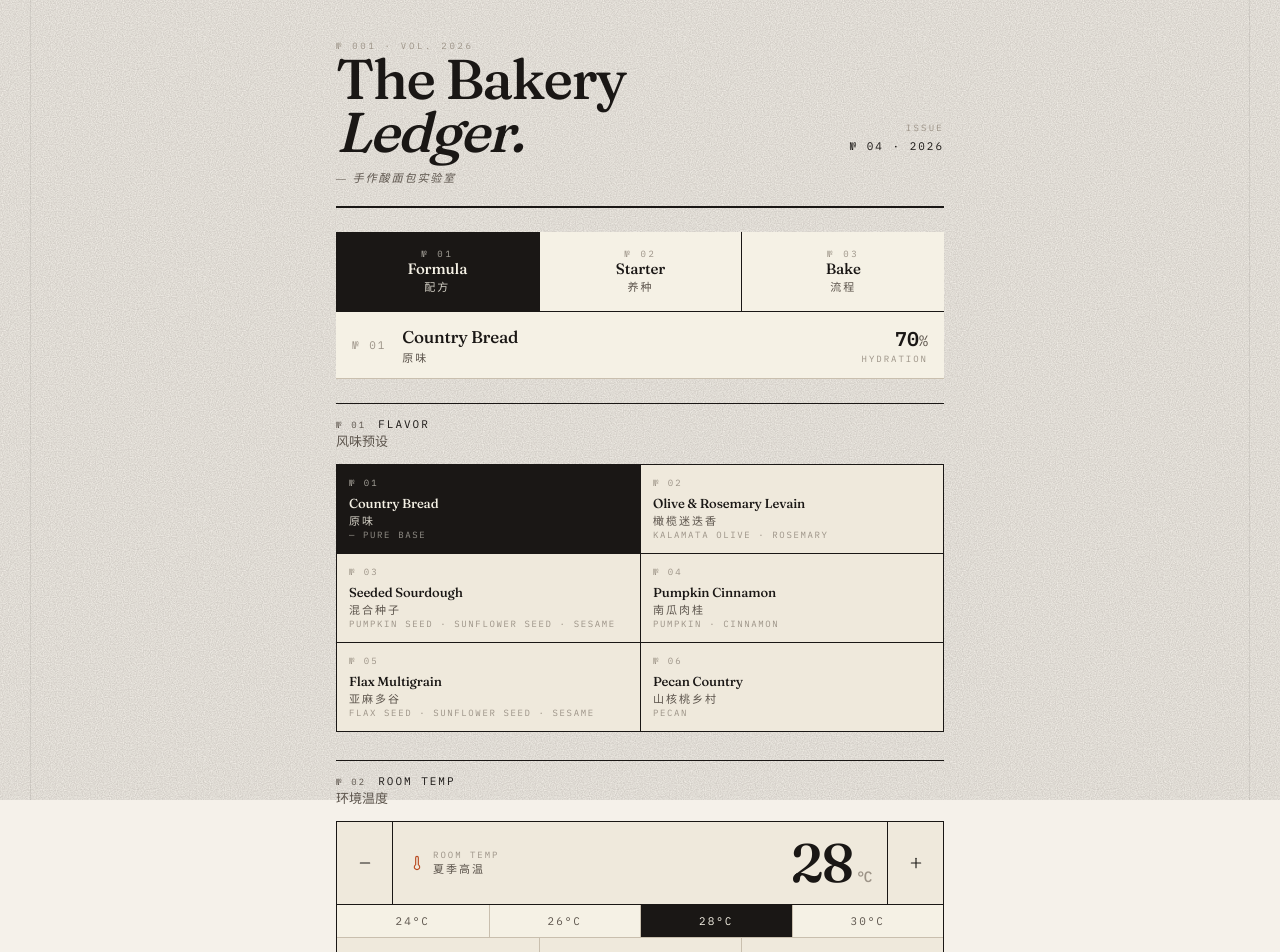
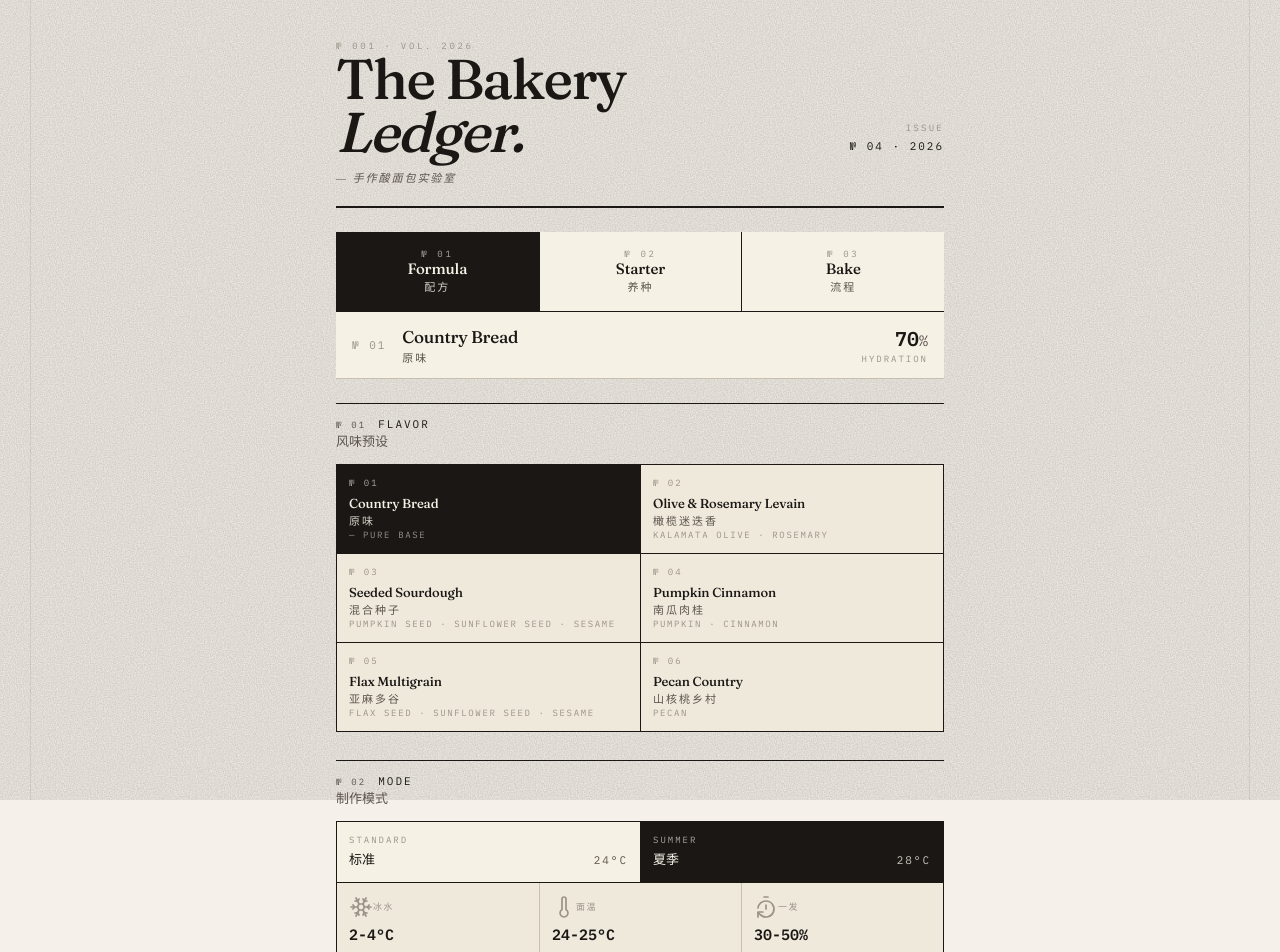
Before and after one commit to xzkitchen/sourdough-lab, a React (Vite) app: page / in a window 1280 px wide. Shown: the top 952 px of the page. Built offline with nearby package versions, Linux system fonts and the light colour scheme.

Commit message:
refactor(recipe): simplify summer baking mode

```diff
--- a/src/App.jsx
+++ b/src/App.jsx
@@ -43,7 +43,7 @@ function App() {
   const [tab, setTab] = useStickyState('formula', 'sdlv2_tab');
   const [numUnits, setNumUnits] = useStickyState(3, 'sdlv2_num_units');
   const [selected, setSelected] = useStickyState([], 'sdlv2_selected_modifiers');
-  const [roomTempC, setRoomTempC] = useStickyState(28, 'sdlv2_room_temp_c');
+  const [seasonMode, setSeasonMode] = useStickyState('summer', 'sdlv2_season_mode');
   const [seedStarter, setSeedStarter] = useStickyState(60, 'sdlv2_seed_starter');
   const [revivalMode, setRevivalMode] = useStickyState(false, 'sdlv2_revival_mode');
   const [completedList, setCompletedList] = useStickyState([], 'sdlv2_completed_steps');
@@ -57,9 +57,9 @@ function App() {
       base,
       numUnits,
       selectedModifiers: selected,
-      environment: { roomTempC },
+      environment: { mode: seasonMode },
     }),
-    [base, numUnits, selected, roomTempC]
+    [base, numUnits, selected, seasonMode]
   );
   const feed = useMemo(
     () => calculateFeed(calculated, seedStarter),
@@ -227,8 +227,8 @@ function App() {
               <FormulaTab
                 activeFlavor={activeFlavor}
                 calculated={calculated}
-                roomTempC={roomTempC}
-                onRoomTempChange={setRoomTempC}
+                seasonMode={seasonMode}
+                onSeasonModeChange={setSeasonMode}
                 onApplyFlavor={applyFlavor}
               />
             )}
@@ -284,7 +284,7 @@ function App() {
 // ── Formula Tab ─────────────────────────────────────────────
 // 注意：ActiveFlavorBar 已被抬到 App 顶层（兄弟节点），
 // 这里只渲染下方滚动区内容。
-function FormulaTab({ activeFlavor, calculated, roomTempC, onRoomTempChange, onApplyFlavor }) {
+function FormulaTab({ activeFlavor, calculated, seasonMode, onSeasonModeChange, onApplyFlavor }) {
   return (
     <div className="space-y-7">
       {/* №01 Choose flavor */}
@@ -299,10 +299,10 @@ function FormulaTab({ activeFlavor, calculated, roomTempC, onRoomTempChange, onA
 
       {/* №02 Room temperature */}
       <section>
-        <SecHead n={2} label="Room temp" zhLabel="环境温度" />
+        <SecHead n={2} label="Mode" zhLabel="制作模式" />
         <EnvironmentPanel
-          value={roomTempC}
-          onChange={onRoomTempChange}
+          mode={seasonMode}
+          onModeChange={onSeasonModeChange}
           environment={calculated.environment}
         />
       </section>
--- a/src/components/recipe/EnvironmentPanel.jsx
+++ b/src/components/recipe/EnvironmentPanel.jsx
@@ -1,108 +1,80 @@
 import React from 'react';
-import { Minus, Plus, Snowflake, Thermometer } from 'lucide-react';
+import { Snowflake, Thermometer, TimerReset } from 'lucide-react';
 
-const QUICK_TEMPS = [24, 26, 28, 30];
+const MODES = [
+  { id: 'standard', label: 'Standard', zh: '标准', meta: '24°C' },
+  { id: 'summer', label: 'Summer', zh: '夏季', meta: '28°C' },
+];
 
-export function EnvironmentPanel({ value, onChange, environment }) {
-  const roomTempC = environment?.roomTempC ?? value;
-  const targetWaterTempC = environment?.targetWaterTempC ?? 18;
-  const targetDoughTempC = environment?.targetDoughTempC ?? 26;
-  const bulkRiseTarget = environment?.bulkRiseTarget ?? '50-75%';
-  const label = environment?.label ?? '标准室温';
+export function EnvironmentPanel({ mode, onModeChange, environment }) {
+  const activeMode = environment?.mode || mode || 'standard';
+  const actions = environment?.actions || [];
   const factor = environment?.fermentationFactor ?? 1;
-
-  const setTemp = (next) => onChange(Math.max(16, Math.min(34, next)));
+  const timePct = Math.round(factor * 100);
 
   return (
     <div className="border border-ink bg-surface">
-      <div className="grid grid-cols-[48px_1fr_48px] sm:grid-cols-[56px_1fr_56px] border-b border-ink">
-        <button
-          type="button"
-          onClick={() => setTemp(roomTempC - 1)}
-          aria-label="降低室温"
-          className="min-h-[48px] border-r border-ink flex items-center justify-center hover:bg-sunken active:bg-sunken transition-colors duration-fast cursor-pointer"
-        >
-          <Minus className="size-4" strokeWidth={1.7} />
-        </button>
-        <div className="px-3 sm:px-4 py-3 flex items-center justify-between gap-3 min-w-0">
-          <div className="flex items-center gap-2 min-w-0">
-            <Thermometer className="size-4 text-accent shrink-0" strokeWidth={1.7} />
-            <div className="min-w-0">
-              <div className="font-mono text-2xs text-faint uppercase tracking-[0.22em] truncate">
-                Room temp
-              </div>
-              <div className="font-zh text-xs text-muted mt-0.5 truncate">{label}</div>
-            </div>
-          </div>
-          <div className="font-display font-medium text-3xl sm:text-4xl text-ink leading-none tabular-nums whitespace-nowrap">
-            {roomTempC}
-            <span className="font-mono text-sm sm:text-base text-faint ml-1">°C</span>
-          </div>
-        </div>
-        <button
-          type="button"
-          onClick={() => setTemp(roomTempC + 1)}
-          aria-label="提高室温"
-          className="min-h-[48px] border-l border-ink flex items-center justify-center hover:bg-sunken active:bg-sunken transition-colors duration-fast cursor-pointer"
-        >
-          <Plus className="size-4" strokeWidth={1.7} />
-        </button>
-      </div>
-
-      <div className="grid grid-cols-4 border-b border-line-soft">
-        {QUICK_TEMPS.map((temp) => {
-          const active = temp === roomTempC;
+      <div className="grid grid-cols-2 border-b border-ink">
+        {MODES.map((item, i) => {
+          const active = item.id === activeMode;
           return (
             <button
-              key={temp}
+              key={item.id}
               type="button"
-              onClick={() => setTemp(temp)}
+              onClick={() => onModeChange(item.id)}
               aria-pressed={active}
               className={[
-                'py-2 font-mono text-xs tabular-nums transition-colors duration-fast cursor-pointer',
-                temp > QUICK_TEMPS[0] ? 'border-l border-line-soft' : '',
-                active ? 'bg-ink text-bg' : 'bg-bg text-muted hover:bg-sunken active:bg-sunken',
+                'px-3 py-3 text-left transition-colors duration-fast cursor-pointer',
+                i > 0 ? 'border-l border-ink' : '',
+                active ? 'bg-ink text-bg' : 'bg-bg text-ink hover:bg-sunken active:bg-sunken',
               ].join(' ')}
             >
-              {temp}°C
+              <div className={['font-mono text-2xs uppercase tracking-[0.22em]', active ? 'opacity-65' : 'text-faint'].join(' ')}>
+                {item.label}
+              </div>
+              <div className="flex items-baseline justify-between gap-2 mt-1">
+                <span className="font-zh text-sm font-medium">{item.zh}</span>
+                <span className={['font-mono text-xs tabular-nums', active ? 'opacity-80' : 'text-muted'].join(' ')}>
+                  {item.meta}
+                </span>
+              </div>
             </button>
           );
         })}
       </div>
 
       <div className="grid grid-cols-3 divide-x divide-line-soft">
-        <Metric
-          icon={<Snowflake className="size-3.5" strokeWidth={1.7} />}
-          label="Ice water"
-          value={`${targetWaterTempC}-${targetWaterTempC + 2}°C`}
-          zh="水温"
-        />
-        <Metric
-          label="Dough"
-          value={`${targetDoughTempC}-${targetDoughTempC + 1}°C`}
-          zh="面温"
-        />
-        <Metric
-          label={`${Math.round(factor * 100)}% time`}
-          value={bulkRiseTarget}
-          zh="一发体积"
-        />
+        <Metric icon={<Snowflake className="size-3.5" strokeWidth={1.7} />} item={actions[0]} />
+        <Metric icon={<Thermometer className="size-3.5" strokeWidth={1.7} />} item={actions[1]} />
+        <Metric icon={<TimerReset className="size-3.5" strokeWidth={1.7} />} item={actions[2]} />
+      </div>
+
+      <div className="border-t border-line-soft px-3 py-2 flex items-baseline justify-between gap-3">
+        <div className="font-mono text-2xs text-faint uppercase tracking-[0.20em]">
+          Formula
+        </div>
+        <div className="font-zh text-xs text-muted text-center flex-1">
+          配方克数不变
+        </div>
+        <div className="font-mono text-2xs text-faint uppercase tracking-[0.20em]">
+          {activeMode === 'summer' ? `${timePct}% time` : 'std time'}
+        </div>
       </div>
     </div>
   );
 }
 
-function Metric({ icon = null, label, value, zh }) {
+function Metric({ icon = null, item }) {
+  if (!item) return null;
   return (
     <div className="px-2.5 sm:px-3 py-3 min-w-0">
       <div className="font-mono text-2xs text-faint uppercase tracking-[0.16em] truncate flex items-center gap-1.5">
         {icon}
-        <span className="truncate">{label}</span>
+        <span className="truncate">{item.label}</span>
       </div>
       <div className="font-mono text-sm sm:text-base font-semibold text-ink tabular-nums mt-1 whitespace-nowrap">
-        {value}
+        {item.value}
       </div>
-      <div className="font-zh text-xs text-muted mt-0.5 truncate">{zh}</div>
     </div>
   );
 }
--- a/src/domain/environment.js
+++ b/src/domain/environment.js
@@ -1,11 +1,27 @@
 /**
- * Environment adjustment — room temperature handling for sourdough.
+ * Environment adjustment — seasonal handling for sourdough.
  *
- * This keeps seasonal guidance in domain code so UI components only render the
- * calculator result.
+ * UI exposes a simple standard/summer mode. Domain keeps the actual numbers so
+ * components do not hard-code baking rules.
  */
 
-const BASE_ROOM_TEMP_C = 24;
+export const ENVIRONMENT_MODES = {
+  standard: {
+    id: 'standard',
+    label: '标准',
+    labelLatin: 'Standard',
+    roomTempC: 24,
+  },
+  summer: {
+    id: 'summer',
+    label: '夏季',
+    labelLatin: 'Summer',
+    roomTempC: 28,
+  },
+};
+
+const BASE_ROOM_TEMP_C = ENVIRONMENT_MODES.standard.roomTempC;
+const SUMMER_ROOM_TEMP_C = ENVIRONMENT_MODES.summer.roomTempC;
 const MIN_ROOM_TEMP_C = 16;
 const MAX_ROOM_TEMP_C = 34;
 
@@ -18,26 +34,32 @@ export function normalizeRoomTempC(value, fallback = BASE_ROOM_TEMP_C) {
   return Math.max(MIN_ROOM_TEMP_C, Math.min(MAX_ROOM_TEMP_C, round(normalized)));
 }
 
+export function normalizeEnvironmentMode(mode) {
+  return mode === ENVIRONMENT_MODES.summer.id
+    ? ENVIRONMENT_MODES.summer.id
+    : ENVIRONMENT_MODES.standard.id;
+}
+
 export function getFermentationFactor(roomTempC) {
   const temp = normalizeRoomTempC(roomTempC);
   return Math.max(0.5, Math.min(1.6, round1(1 - (temp - BASE_ROOM_TEMP_C) * 0.05)));
 }
 
 export function buildEnvironmentAdjustment(environment = {}, base = null) {
-  const roomTempC = normalizeRoomTempC(environment.roomTempC);
+  const mode = normalizeEnvironmentMode(
+    environment.mode || (Number(environment.roomTempC) >= 26 ? 'summer' : 'standard')
+  );
+  const roomTempC = mode === 'summer' ? SUMMER_ROOM_TEMP_C : BASE_ROOM_TEMP_C;
   const fermentationFactor = getFermentationFactor(roomTempC);
-  const warmDelta = Math.max(0, roomTempC - BASE_ROOM_TEMP_C);
-  const isWarm = roomTempC >= 26;
-  const isHot = roomTempC >= 28;
-  const isVeryHot = roomTempC >= 30;
+  const isSummer = mode === 'summer';
 
-  const targetDoughTempC = isVeryHot ? 23 : isHot ? 24 : isWarm ? 25 : 26;
-  const targetWaterTempC = isVeryHot ? 0 : isHot ? 2 : isWarm ? 6 : 18;
-  const bulkRiseTarget = isHot ? '30-50%' : isWarm ? '40-55%' : '50-75%';
-  const label = isVeryHot ? '酷热' : isHot ? '夏季高温' : isWarm ? '偏暖' : '标准室温';
+  const targetDoughTempC = isSummer ? 24 : 26;
+  const targetWaterTempC = isSummer ? 2 : 18;
+  const bulkRiseTarget = isSummer ? '30-50%' : '50-75%';
+  const label = ENVIRONMENT_MODES[mode].label;
 
   const defaultBulkMinutes = base?.defaultBulkMinutes || 240;
-  const bulkMinutesDelta = isWarm
+  const bulkMinutesDelta = isSummer
     ? round(defaultBulkMinutes * (fermentationFactor - 1))
     : 0;
 
@@ -45,9 +67,21 @@ export function buildEnvironmentAdjustment(environment = {}, base = null) {
   const warnings = [];
   const stepTips = {};
 
-  if (isWarm) {
+  const actions = isSummer
+    ? [
+        { id: 'water', label: '冰水', value: `${targetWaterTempC}-${targetWaterTempC + 2}°C` },
+        { id: 'dough', label: '面温', value: `${targetDoughTempC}-${targetDoughTempC + 1}°C` },
+        { id: 'bulk', label: '一发', value: bulkRiseTarget },
+      ]
+    : [
+        { id: 'water', label: '水温', value: '18-22°C' },
+        { id: 'dough', label: '面温', value: '≤26°C' },
+        { id: 'bulk', label: '一发', value: bulkRiseTarget },
+      ];
+
+  if (isSummer) {
     notes.push(
-      `室温 ${roomTempC}°C：配方水量不变，改用 ${targetWaterTempC}-${targetWaterTempC + 2}°C 冰水，揉面结束面温控制在 ${targetDoughTempC}-${targetDoughTempC + 1}°C。`
+      `夏季模式：配方克数不变；用 ${targetWaterTempC}-${targetWaterTempC + 2}°C 冰水，揉面结束面温控制在 ${targetDoughTempC}-${targetDoughTempC + 1}°C。`
     );
     notes.push(
       `发酵速度约为标准室温的 ${round(100 / fermentationFactor)}%，一发目标改看体积增长 ${bulkRiseTarget}，不要按固定时长等到原配方上限。`
@@ -70,17 +104,20 @@ export function buildEnvironmentAdjustment(environment = {}, base = null) {
   }
 
   return {
+    mode,
     roomTempC,
     baseRoomTempC: BASE_ROOM_TEMP_C,
     label,
-    isWarm,
+    isWarm: isSummer,
+    isSummer,
     fermentationFactor,
     targetDoughTempC,
     targetWaterTempC,
     bulkRiseTarget,
+    actions,
     bulkMinutesDelta,
     proofMinutesDelta: 0,
-    temperatureDelta: isWarm ? targetDoughTempC - 26 : 0,
+    temperatureDelta: isSummer ? targetDoughTempC - 26 : 0,
     notes,
     warnings,
     stepTips,
```
Also changed, not shown: 1 other file (tests, documents, lock files or other folders).
